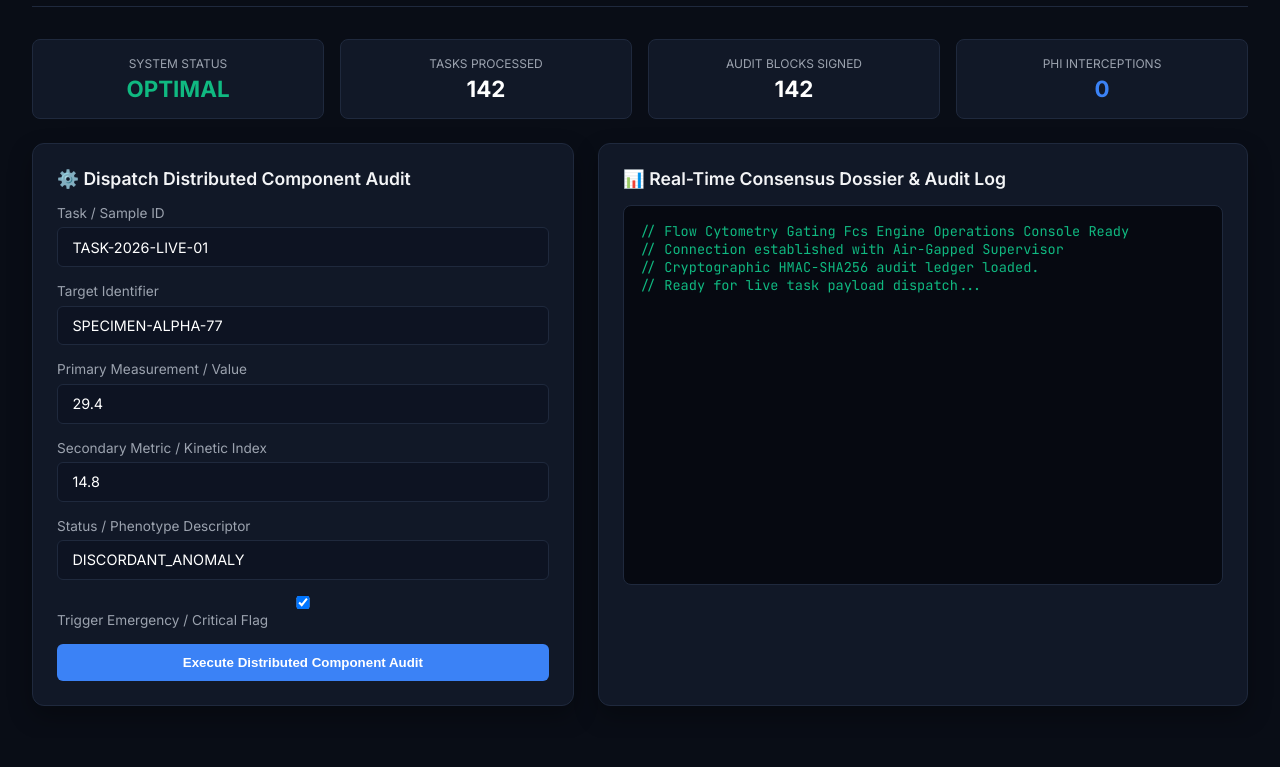
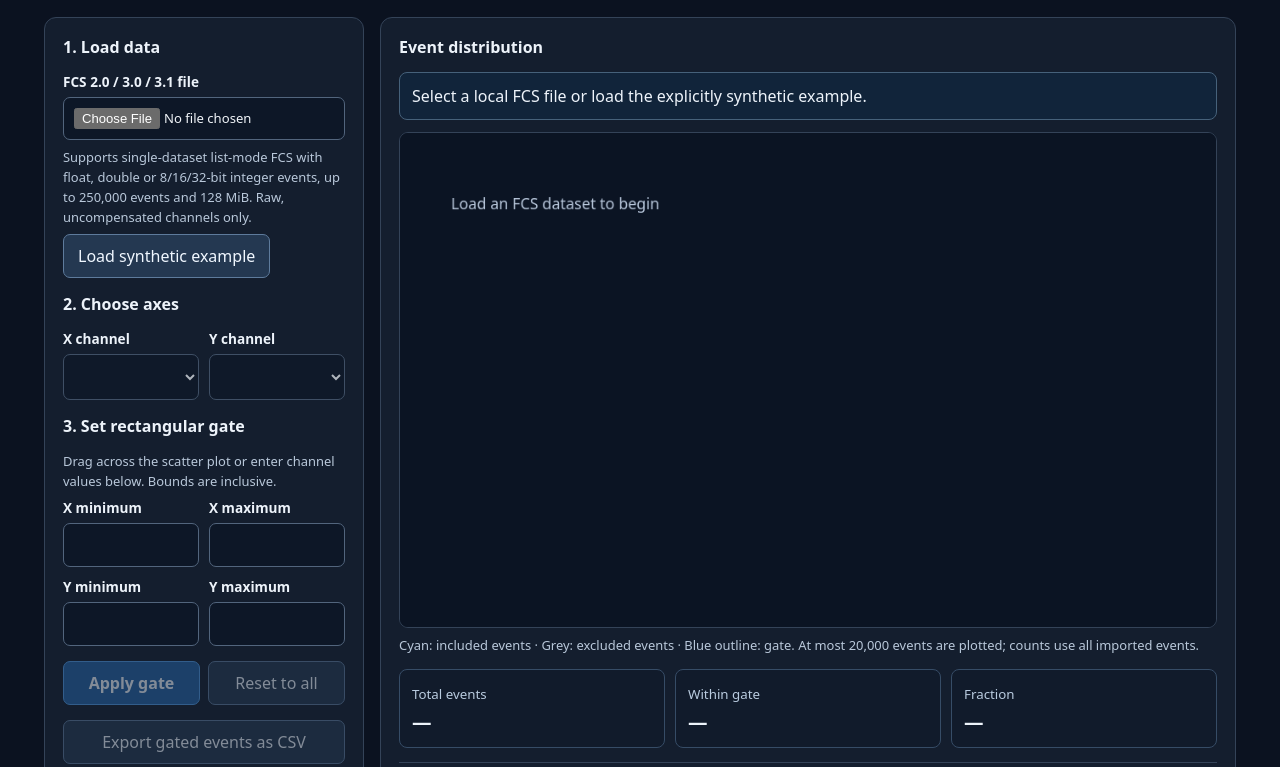
Before and after one commit to abusuraihsakhri/flow-cytometry-gating-fcs-agent, a plain HTML site: page web/index.html in a window 1280 px wide. Shown: the part 102-869 px from the top of the page. Before the commit the page ends 840 px from the top, so only its background shows below. Drawn offline with Linux system fonts and the light colour scheme.

Commit message:
Replace broken simulated console with local FCS event explorer

```diff
--- a/web/index.html
+++ b/web/index.html
@@ -1,236 +1,237 @@
-<!DOCTYPE html>
+<!doctype html>
 <html lang="en">
 <head>
-    <meta charset="UTF-8">
-    <meta name="viewport" content="width=device-width, initial-scale=1.0">
-    <title>Flow Cytometry Gating Fcs Engine — Operations Console</title>
-    <link href="https://fonts.googleapis.com/css2?family=Inter:wght@300;400;600;700&family=JetBrains+Mono:wght@400;600&display=swap" rel="stylesheet">
+  <meta charset="utf-8">
+  <meta name="viewport" content="width=device-width, initial-scale=1">
+  <meta name="description" content="Local FCS event exploration and rectangular flow-cytometry gating.">
+  <title>Flow cytometry · FCS gate explorer</title>
   <style>
-        :root {
-            --bg: #090d16;
-            --card: #111827;
-            --border: #1f293d;
-            --accent: #3b82f6;
-            --accent-glow: rgba(59, 130, 246, 0.25);
-            --text: #f3f4f6;
-            --text-muted: #9ca3af;
-            --danger: #ef4444;
-            --warning: #f59e0b;
-            --success: #10b981;
-        }
-        * { box-sizing: border-box; margin: 0; padding: 0; }
-        body {
-            font-family: 'Inter', sans-serif;
-            background: var(--bg);
-            color: var(--text);
-            padding: 2rem;
-            min-height: 100vh;
-        }
-        .header {
-            display: flex;
-            justify-content: space-between;
-            align-items: center;
-            border-bottom: 1px solid var(--border);
-            padding-bottom: 1.5rem;
-            margin-bottom: 2rem;
-        }
-        .header-title h1 { font-size: 1.6rem; font-weight: 700; color: #fff; }
-        .header-title p { color: var(--text-muted); font-size: 0.9rem; margin-top: 0.25rem; }
-        .badge {
-            display: inline-block;
-            padding: 0.3rem 0.8rem;
-            border-radius: 9999px;
-            font-size: 0.75rem;
-            font-weight: 600;
-            background: var(--accent-glow);
-            color: var(--accent);
-            border: 1px solid var(--accent);
-        }
-        .grid {
-            display: grid;
-            grid-template-columns: 1fr 1.2fr;
-            gap: 1.5rem;
-        }
-        .card {
-            background: var(--card);
-            border: 1px solid var(--border);
-            border-radius: 12px;
-            padding: 1.5rem;
-            box-shadow: 0 10px 25px rgba(0,0,0,0.3);
-        }
-        .card h2 {
-            font-size: 1.1rem;
-            font-weight: 600;
-            margin-bottom: 1rem;
-            display: flex;
-            align-items: center;
-            gap: 0.5rem;
-        }
-        .form-group { margin-bottom: 1rem; }
-        label { display: block; font-size: 0.85rem; color: var(--text-muted); margin-bottom: 0.4rem; }
-        input, select, textarea {
-            width: 100%;
-            padding: 0.65rem 0.9rem;
-            background: #0d1322;
-            border: 1px solid var(--border);
-            border-radius: 6px;
-            color: #fff;
-            font-family: inherit;
-            font-size: 0.9rem;
-        }
-        input:focus, textarea:focus { outline: none; border-color: var(--accent); }
-        .btn {
-            background: var(--accent);
-            color: #fff;
-            border: none;
-            padding: 0.7rem 1.4rem;
-            border-radius: 6px;
-            font-weight: 600;
-            cursor: pointer;
-            transition: 0.2s;
-            width: 100%;
-        }
-        .btn:hover { background: #2563eb; }
-        .terminal {
-            background: #060911;
-            border: 1px solid var(--border);
-            border-radius: 8px;
-            padding: 1rem;
-            font-family: 'JetBrains Mono', monospace;
-            font-size: 0.85rem;
-            color: #10b981;
-            height: 380px;
-            overflow-y: auto;
-            white-space: pre-wrap;
-        }
-        .metrics-bar {
-            display: grid;
-            grid-template-columns: repeat(4, 1fr);
-            gap: 1rem;
-            margin-bottom: 1.5rem;
-        }
-        .metric-box {
-            background: var(--card);
-            border: 1px solid var(--border);
-            border-radius: 8px;
-            padding: 1rem;
-            text-align: center;
-        }
-        .metric-val { font-size: 1.4rem; font-weight: 700; color: #fff; margin-top: 0.25rem; }
-        .metric-label { font-size: 0.75rem; color: var(--text-muted); text-transform: uppercase; }
+    :root { color-scheme: dark; font-family: system-ui, -apple-system, Segoe UI, sans-serif; background:#0b1220; color:#edf3fa; }
+    * { box-sizing:border-box; }
+    body { max-width:1240px; margin:0 auto; padding:24px; }
+    header { display:flex; flex-wrap:wrap; align-items:start; justify-content:space-between; gap:12px; margin-bottom:20px; }
+    h1 { font-size:1.65rem; margin:0 0 4px; }
+    h2 { font-size:1rem; margin:0 0 14px; }
+    p { color:#b5c2d5; line-height:1.55; margin:7px 0; }
+    .tag { color:#a8ddfb; border:1px solid #415b78; border-radius:30px; padding:7px 11px; font-size:.8rem; }
+    .layout { display:grid; grid-template-columns:minmax(250px,320px) minmax(0,1fr); gap:16px; }
+    .panel { border:1px solid #344358; border-radius:12px; background:#141e2e; padding:18px; min-width:0; }
+    .stack { display:grid; gap:15px; }
+    label { display:block; margin-bottom:6px; font-weight:600; font-size:.85rem; }
+    input,select,button { font:inherit; }
+    input[type="file"],input[type="number"],select { display:block; width:100%; color:#f1f5f9; background:#0d1727; border:1px solid #52657d; border-radius:7px; padding:10px; min-height:42px; }
+    input[type="file"] { max-width:100%; font-size:.82rem; }
+    :focus-visible { outline:3px solid #72ccff; outline-offset:2px; }
+    button { border:1px solid #5e7b9c; color:#f0f7ff; background:#243851; padding:10px 14px; border-radius:7px; cursor:pointer; min-height:42px; }
+    button.primary { background:#2563a4; border-color:#519de7; font-weight:650; }
+    button:hover:not(:disabled) { filter:brightness(1.16); }
+    button:disabled { cursor:not-allowed; opacity:.5; }
+    .actions { display:flex; flex-wrap:wrap; gap:8px; }
+    .actions button { flex:1; }
+    .pair { display:grid; grid-template-columns:1fr 1fr; gap:10px; }
+    .plotbox { position:relative; background:#0b1423; border:1px solid #344358; border-radius:9px; overflow:hidden; }
+    canvas { width:100%; height:auto; aspect-ratio: 1.65; display:block; cursor:crosshair; touch-action:none; }
+    .stats { display:grid; grid-template-columns:repeat(3,minmax(0,1fr)); gap:10px; margin:14px 0; }
+    .stat { border:1px solid #364c66; background:#111b2b; padding:12px; border-radius:8px; }
+    .stat strong { font-size:1.22rem; display:block; margin-top:4px; font-variant-numeric:tabular-nums; }
+    .stat small { color:#b9cbdf; }
+    .hint { font-size:.81rem; color:#b9c8da; }
+    .message { padding:12px; border:1px solid #46617a; background:#11243a; border-radius:8px; margin-bottom:12px; overflow-wrap:anywhere; }
+    .message.error { background:#3b1b25; border-color:#c67482; color:#ffdce2; }
+    .summary { font-size:.84rem; border-top:1px solid #344358; padding-top:12px; margin-top:12px; overflow-wrap:anywhere; }
+    footer { border-top:1px solid #344358; margin-top:20px; padding-top:12px; }
+    @media(max-width:760px) { body { padding:12px; } .layout { grid-template-columns:1fr; } .stats { gap:5px; } .stat { padding:8px; } .stat strong { font-size:1rem; } }
   </style>
 </head>
 <body>
-
-    <div class="header">
-        <div class="header-title">
-            <h1>Flow Cytometry Gating Fcs Engine</h1>
-            <p>Domain: Clinical & Cryptographic AI | Standard: CAP / CLSI / NIST Standards | LabMind-Atlas Architecture</p>
+  <header>
+    <div>
+      <h1>Flow cytometry · FCS gate explorer</h1>
+      <p>Inspect list-mode events, select detector channels and export a rectangular gate.</p>
+    </div>
+    <span class="tag">Local processing · No upload</span>
+  </header>
+  <main class="layout">
+    <section class="panel stack" aria-label="File and gating controls">
+      <div>
+        <h2>1. Load data</h2>
+        <label for="file">FCS 2.0 / 3.0 / 3.1 file</label>
+        <input id="file" type="file" accept=".fcs">
+        <p class="hint">Supports single-dataset list-mode FCS with float, double or 8/16/32-bit integer events, up to 250,000 events and 128 MiB. Raw, uncompensated channels only.</p>
+        <button id="demo" type="button">Load synthetic example</button>
       </div>
       <div>
-            <span class="badge">Air-Gapped Active</span>
-            <span class="badge" style="background: rgba(16,185,129,0.2); color: #10b981; border-color: #10b981;">Zero-PHI Guard Active</span>
+        <h2>2. Choose axes</h2>
+        <div class="pair">
+          <div><label for="xaxis">X channel</label><select id="xaxis" disabled></select></div>
+          <div><label for="yaxis">Y channel</label><select id="yaxis" disabled></select></div>
         </div>
       </div>
-
-    <div class="metrics-bar">
-        <div class="metric-box">
-            <div class="metric-label">System Status</div>
-            <div class="metric-val" style="color: var(--success);" id="m-status">OPTIMAL</div>
-        </div>
-        <div class="metric-box">
-            <div class="metric-label">Tasks Processed</div>
-            <div class="metric-val" id="m-tasks">142</div>
-        </div>
-        <div class="metric-box">
-            <div class="metric-label">Audit Blocks Signed</div>
-            <div class="metric-val" id="m-audit">142</div>
-        </div>
-        <div class="metric-box">
-            <div class="metric-label">PHI Interceptions</div>
-            <div class="metric-val" style="color: var(--accent);" id="m-phi">0</div>
+      <div>
+        <h2>3. Set rectangular gate</h2>
+        <p class="hint">Drag across the scatter plot or enter channel values below. Bounds are inclusive.</p>
+        <div class="pair">
+          <div><label for="xmin">X minimum</label><input id="xmin" type="number" step="any" disabled></div>
+          <div><label for="xmax">X maximum</label><input id="xmax" type="number" step="any" disabled></div>
+          <div><label for="ymin">Y minimum</label><input id="ymin" type="number" step="any" disabled></div>
+          <div><label for="ymax">Y maximum</label><input id="ymax" type="number" step="any" disabled></div>
         </div>
       </div>
-
-    <div class="grid">
-        <div class="card">
-            <h2>⚙️ Dispatch Distributed Component Audit</h2>
-            <div class="form-group">
-                <label>Task / Sample ID</label>
-                <input type="text" id="task_id" value="TASK-2026-LIVE-01">
+      <div class="actions">
+        <button id="apply" class="primary" disabled>Apply gate</button>
+        <button id="reset" disabled>Reset to all</button>
       </div>
-            <div class="form-group">
-                <label>Target Identifier</label>
-                <input type="text" id="target_id" value="SPECIMEN-ALPHA-77">
+      <button id="export" disabled>Export gated events as CSV</button>
+      <p class="hint">Exploratory analysis only. No compensation, spectral unmixing, logicle transformation, automated population identification, or clinical classification is performed.</p>
+    </section>
+    <section class="panel">
+      <h2>Event distribution</h2>
+      <div id="message" class="message" role="status" aria-live="polite">Select a local FCS file or load the explicitly synthetic example.</div>
+      <div class="plotbox"><canvas id="plot" width="960" height="570" aria-label="Scatter plot of event channels; drag to create a rectangular gate" role="img"></canvas></div>
+      <p class="hint">Cyan: included events · Grey: excluded events · Blue outline: gate. At most 20,000 events are plotted; counts use all imported events.</p>
+      <div class="stats" aria-live="polite">
+        <div class="stat"><small>Total events</small><strong id="total">—</strong></div>
+        <div class="stat"><small>Within gate</small><strong id="selected">—</strong></div>
+        <div class="stat"><small>Fraction</small><strong id="fraction">—</strong></div>
       </div>
-            <div class="form-group">
-                <label>Primary Measurement / Value</label>
-                <input type="number" id="primary_metric" value="29.4" step="0.1">
-            </div>
-            <div class="form-group">
-                <label>Secondary Metric / Kinetic Index</label>
-                <input type="number" id="secondary_metric" value="14.8" step="0.1">
-            </div>
-            <div class="form-group">
-                <label>Status / Phenotype Descriptor</label>
-                <input type="text" id="status_descriptor" value="DISCORDANT_ANOMALY">
-            </div>
-            <div class="form-group">
-                <label><input type="checkbox" id="is_critical" checked> Trigger Emergency / Critical Flag</label>
-            </div>
-            <button class="btn" onclick="runAudit()">Execute Distributed Component Audit</button>
-        </div>
-
-        <div class="card">
-            <h2>📊 Real-Time Consensus Dossier & Audit Log</h2>
-            <div class="terminal" id="outputConsole">// Flow Cytometry Gating Fcs Engine Operations Console Ready
-// Connection established with Air-Gapped Supervisor
-// Cryptographic HMAC-SHA256 audit ledger loaded.
-// Ready for live task payload dispatch...</div>
-        </div>
-    </div>
-
+      <div id="summary" class="summary">No dataset loaded.</div>
+    </section>
+  </main>
+  <footer><p class="hint">Data stays in the browser's memory and is not transmitted by this application. Do not treat exploratory gates as a validated diagnostic workflow. <a style="color:#9dd9ff" href="https://github.com/abusuraihsakhri/flow-cytometry-gating-fcs-agent">Source repository</a>.</p></footer>
+  <script src="./fcs.js"></script>
   <script>
-        async function runAudit() {
-            const consoleEl = document.getElementById('outputConsole');
-            consoleEl.innerText = "// Dispatching task across specialized workers...
-// Invoking InvariantQCWorker, SafetyEscalationWorker, ProtocolWorker...";
-
-            const payload = {
-                task_id: document.getElementById('task_id').value,
-                target_identifier: document.getElementById('target_id').value,
-                primary_metric: parseFloat(document.getElementById('primary_metric').value),
-                secondary_metric: parseFloat(document.getElementById('secondary_metric').value),
-                status_descriptor: document.getElementById('status_descriptor').value,
-                is_critical_flag: document.getElementById('is_critical').checked
-            };
-
+    "use strict";
+    const $ = id => document.getElementById(id);
+    const numberFormat = new Intl.NumberFormat("en-US");
+    const canvas = $("plot"), ctx = canvas.getContext("2d");
+    const plot = { left:78, right:25, top:28, bottom:64 };
+    let dataset = null, selectedIndices = [], gate = null, xRange = null, yRange = null, drag = null, label = "";
+    const gateFields = ["xmin","xmax","ymin","ymax"];
+    function status(message, error) {
+      $("message").textContent = message;
+      $("message").classList.toggle("error", Boolean(error));
+    }
+    function range(axis) { return FCS.boundsFor(dataset.events[Number($(axis).value)]); }
+    function point(value, r, begin, size) { return begin + (value - r.min) / (r.max - r.min) * size; }
+    function coordinates(event) {
+      const rect = canvas.getBoundingClientRect();
+      const px = (event.clientX - rect.left) * canvas.width / rect.width;
+      const py = (event.clientY - rect.top) * canvas.height / rect.height;
+      const w = canvas.width - plot.left - plot.right, h = canvas.height - plot.top - plot.bottom;
+      const x = xRange.min + (Math.max(0, Math.min(1, (px - plot.left) / w))) * (xRange.max - xRange.min);
+      const y = yRange.max - (Math.max(0, Math.min(1, (py - plot.top) / h))) * (yRange.max - yRange.min);
+      return { x, y };
+    }
+    function bounds() {
+      return Object.fromEntries(gateFields.map(k => [k, Number($(k).value)]));
+    }
+    function format(n) { return Number(n).toPrecision(7).replace(/\.?0+$/, ""); }
+    function setFields(b) { for (const key of gateFields) $(key).value = String(b[key]); }
+    function fullGate() { return { xmin:xRange.min, xmax:xRange.max, ymin:yRange.min, ymax:yRange.max }; }
+    function applyGate() {
+      if (!dataset) return;
+      if (gateFields.some(k => $(k).value.trim() === "")) { status("Enter every gate bound.", true); return; }
       try {
-                const res = await fetch('/api/audit', {
-                    method: 'POST',
-                    headers: { 'Content-Type': 'application/json' },
-                    body: JSON.stringify(payload)
-                });
-                const data = await res.json();
-                consoleEl.innerText = JSON.stringify(data, null, 2);
-                document.getElementById('m-tasks').innerText = parseInt(document.getElementById('m-tasks').innerText) + 1;
-                document.getElementById('m-audit').innerText = parseInt(document.getElementById('m-audit').innerText) + 1;
-            } catch (err) {
-                consoleEl.innerText = "// Offline / Simulation Output:\n" + JSON.stringify({
-                    dossier_id: "DOSSIER-SIM-" + Math.floor(Math.random()*10000),
-                    system: "flow-cytometry-gating-fcs-engine",
-                    domain: "Clinical & Cryptographic AI",
-                    task_id: payload.task_id,
-                    overall_urgency: payload.is_critical_flag ? "CRITICAL_STAT_PANIC" : "ELEVATED_RISK",
-                    integrity_status: "DISCORDANT_ANOMALY",
-                    alerts: [
-                        { worker: "InvariantQCWorker", alert: "Primary metric exceeds upper reference bound" },
-                        { worker: "SafetyEscalationWorker", alert: "Critical emergency interlock flag active" }
-                    ],
-                    audit_hash: "HMAC_SHA256_e83f9a72b941d6c381f9"
-                }, null, 2);
+        const b = bounds();
+        selectedIndices = FCS.rectangleGate(dataset, Number($("xaxis").value), Number($("yaxis").value), b);
+        gate = b;
+        $("selected").textContent = numberFormat.format(selectedIndices.length);
+        $("fraction").textContent = (100 * selectedIndices.length / dataset.total).toFixed(2) + "%";
+        $("export").disabled = selectedIndices.length === 0;
+        status("Gate applied to " + numberFormat.format(dataset.total) + " events.");
+        draw();
+      } catch (error) { status(error.message, true); }
+    }
+    function draw() {
+      ctx.clearRect(0, 0, canvas.width, canvas.height);
+      ctx.fillStyle = "#0b1423"; ctx.fillRect(0,0,canvas.width,canvas.height);
+      if (!dataset) { ctx.fillStyle="#b8c7db"; ctx.font="18px system-ui"; ctx.fillText("Load an FCS dataset to begin",60,88); return; }
+      const w=canvas.width-plot.left-plot.right, h=canvas.height-plot.top-plot.bottom;
+      ctx.strokeStyle="#2c415b"; ctx.lineWidth=1;
+      for (let i=0;i<=5;i++) {
+        const x=plot.left+i*w/5,y=plot.top+i*h/5;
+        ctx.beginPath();ctx.moveTo(x,plot.top);ctx.lineTo(x,plot.top+h);ctx.moveTo(plot.left,y);ctx.lineTo(plot.left+w,y);ctx.stroke();
+      }
+      ctx.strokeStyle="#8ba3ba";ctx.strokeRect(plot.left,plot.top,w,h);
+      ctx.fillStyle="#d1e0ef";ctx.font="17px system-ui";
+      ctx.textAlign="center";ctx.fillText(dataset.channels[Number($("xaxis").value)], plot.left+w/2, canvas.height-12);
+      ctx.save();ctx.translate(18, plot.top+h/2);ctx.rotate(-Math.PI/2);ctx.fillText(dataset.channels[Number($("yaxis").value)],0,0);ctx.restore();
+      ctx.font="13px monospace";ctx.textAlign="center";
+      for(let i=0;i<=5;i++) {
+        ctx.fillText(format(xRange.min+(xRange.max-xRange.min)*i/5),plot.left+w*i/5,plot.top+h+22);
+        ctx.textAlign="right";ctx.fillText(format(yRange.max-(yRange.max-yRange.min)*i/5),plot.left-8,plot.top+h*i/5+4);ctx.textAlign="center";
+      }
+      const xc=dataset.events[Number($("xaxis").value)],yc=dataset.events[Number($("yaxis").value)];
+      const step=Math.max(1,Math.ceil(dataset.total/20000));
+      for(let i=0;i<dataset.total;i+=step) {
+        const x=point(xc[i],xRange,plot.left,w), y=plot.top+h-point(yc[i],yRange,0,h);
+        const inside=gate && xc[i]>=gate.xmin && xc[i]<=gate.xmax && yc[i]>=gate.ymin && yc[i]<=gate.ymax;
+        ctx.fillStyle=inside?"rgba(90,218,249,.65)":"rgba(164,176,192,.22)";
+        ctx.fillRect(x-1.4,y-1.4,2.8,2.8);
+      }
+      if (gate) {
+        const x0=point(gate.xmin,xRange,plot.left,w),x1=point(gate.xmax,xRange,plot.left,w);
+        const y0=plot.top+h-point(gate.ymax,yRange,0,h),y1=plot.top+h-point(gate.ymin,yRange,0,h);
+        ctx.strokeStyle="#77bbfa";ctx.lineWidth=2;ctx.strokeRect(x0,y0,x1-x0,y1-y0);
       }
     }
+    function setAxes() {
+      xRange=range("xaxis"); yRange=range("yaxis");
+      setFields(fullGate()); applyGate();
+    }
+    function load(data,name) {
+      dataset=data;label=name;
+      for(const axis of ["xaxis","yaxis"]) {
+        const el=$(axis);el.replaceChildren();
+        data.channels.forEach((channel,i) => el.add(new Option(channel, String(i))));
+        el.disabled=false;
+      }
+      $("yaxis").value=String(Math.min(1,data.channels.length-1));
+      for(const id of gateFields.concat(["apply","reset"])) $(id).disabled=false;
+      $("total").textContent=numberFormat.format(data.total);
+      $("summary").textContent=name+" · "+data.version+" · "+data.channels.length+" channels · raw, uncompensated events";
+      setAxes();
+    }
+    $("file").addEventListener("change", async event => {
+      const file=event.target.files[0];if(!file)return;
+      if(file.size>128*1024*1024) { status("File exceeds the 128 MiB limit.",true);return; }
+      status("Reading local FCS file...");
+      try { load(FCS.readFCS(await file.arrayBuffer()),file.name); }
+      catch(error) { status(error.message,true); }
+    });
+    $("demo").addEventListener("click", () => {
+      const a=new Float64Array(5000),b=new Float64Array(5000);
+      for(let i=0;i<a.length;i++) {
+        const t=i*2.3999632297,r=Math.sqrt(i/a.length);
+        const center=i%4===0?660:300;
+        a[i]=center+145*r*Math.cos(t);b[i]=(i%4===0?520:250)+135*r*Math.sin(t);
+      }
+      load({version:"Synthetic example",channels:["FSC-A (synthetic)","SSC-A (synthetic)"],events:[a,b],total:a.length,compensated:false},"Synthetic example — not an FCS file");
+    });
+    $("xaxis").addEventListener("change",setAxes);
+    $("yaxis").addEventListener("change",setAxes);
+    $("apply").addEventListener("click",applyGate);
+    $("reset").addEventListener("click",()=>{setFields(fullGate());applyGate();});
+    $("export").addEventListener("click",()=>{
+      if(!dataset||!selectedIndices.length)return;
+      const content=FCS.csvForGate(dataset,selectedIndices);
+      const url=URL.createObjectURL(new Blob([content],{type:"text/csv;charset=utf-8"}));
+      const link=document.createElement("a");link.href=url;link.download="gated-events.csv";document.body.appendChild(link);link.click();link.remove();
+      setTimeout(()=>URL.revokeObjectURL(url),1000);
+    });
+    canvas.addEventListener("pointerdown", event=>{
+      if(!dataset)return;
+      drag=coordinates(event);canvas.setPointerCapture(event.pointerId);
+    });
+    canvas.addEventListener("pointerup",event=>{
+      if(!drag||!dataset)return;
+      const end=coordinates(event),start=drag;drag=null;
+      if(Math.abs(end.x-start.x)<1e-8||Math.abs(end.y-start.y)<1e-8)return;
+      setFields({xmin:Math.min(start.x,end.x),xmax:Math.max(start.x,end.x),ymin:Math.min(start.y,end.y),ymax:Math.max(start.y,end.y)});
+      applyGate();
+    });
+    canvas.addEventListener("pointercancel",()=>{drag=null;});
+    draw();
   </script>
 </body>
 </html>
```
Lines whose indentation alone changed are shown as unchanged.
